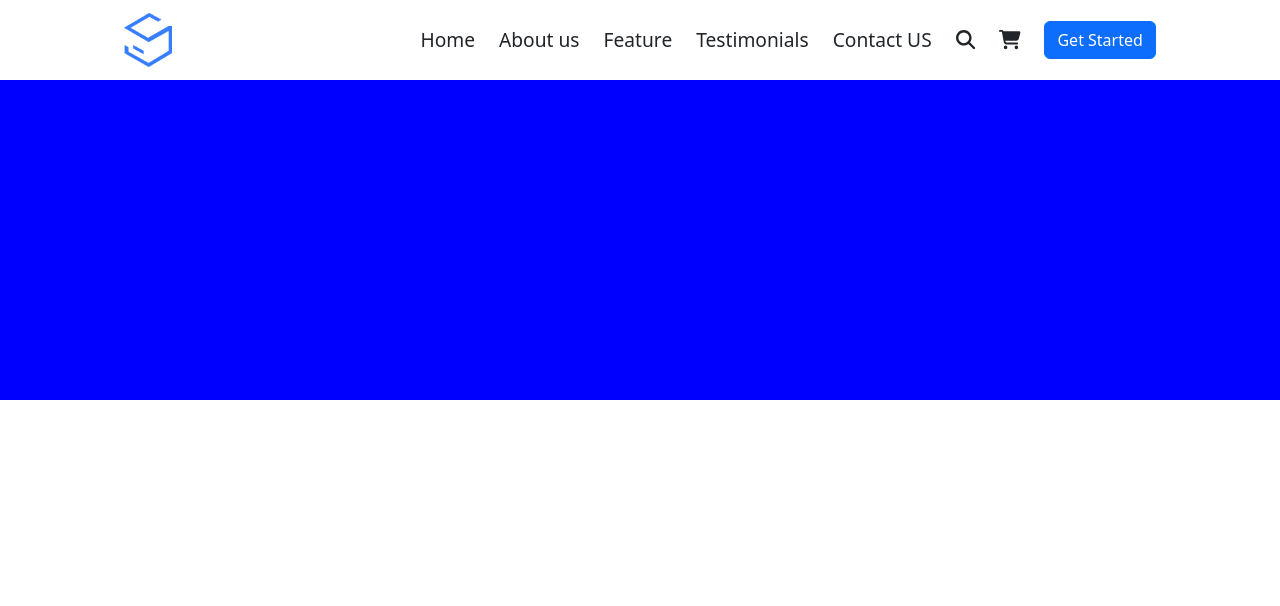
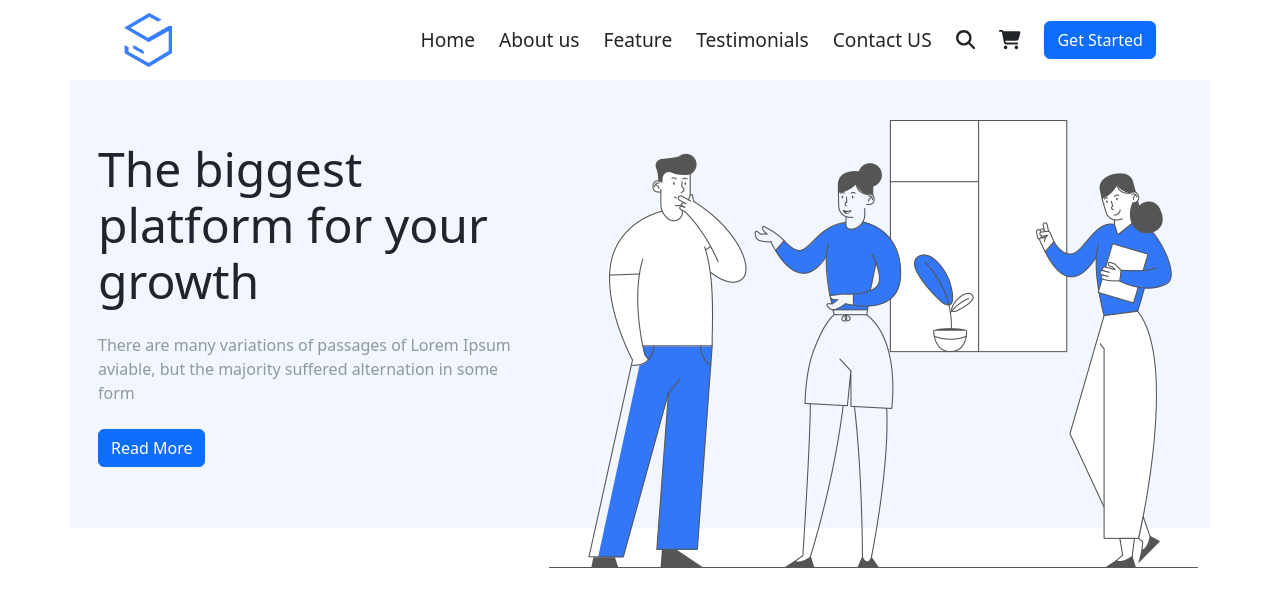
Before and after one commit to Ruma303/proj-html-vuejs, a Vue app: page / in a window 1280 px wide. Shown: the top 606 px of the page. Built offline with nearby package versions, Linux system fonts and the light colour scheme.

Commit message:
header ok

```diff
--- a/src/components/HeaderPage.vue
+++ b/src/components/HeaderPage.vue
@@ -19,7 +19,20 @@
     </nav>
     <div class="header-bottom container-fluid d-flex
     justify-content-center align-items-center mx-auto p-0">
-
+    <div class="header-jumbo container d-flex
+    justify-content-around align-items-center">
+      <div class="jumbo-left d-flex flex-column
+        justify-content-between align-items-start m-auto my-0 px-3 gap-4">
+        <h1>The biggest platform for your growth</h1>
+        <p>There are many variations of passages of Lorem Ipsum
+          aviable, but the majority suffered alternation in some
+          form</p>
+        <button class="btn btn-primary">Read More</button>
+      </div>
+      <div class="jumbo-right">
+        <img src="../img/27-1.png" alt="" id="jumbo-img">
+      </div>
+    </div>
     </div>
   </div>
 </template>
@@ -39,6 +52,9 @@ export default {
 .header-top {
   background-color: white;
   height: 5rem;
+  #header-logo {
+    width: 3rem;
+  }
   & li:hover,
   .header-ico svg:hover {
     color: blue;
@@ -48,11 +64,24 @@ export default {
     font-size: 1.2rem;
   }
 }
-#header-logo {
-  width: 3rem;
-}
 .header-bottom {
-  background-color: blue;
-  height: 20rem;
+  // height: 20rem;
+  .header-jumbo{
+    background-color:rgb(241, 246, 255);
+    @include full-size;
+  }
+  #jumbo-img{
+    position: relative;
+    top: 2.5rem;
+  }
+  h1 {
+    line-height: 3.5rem;
+    font-weight: 400;
+    font-size: 3rem;
+  }
+  p {
+    color: rgb(143, 153, 160);
+    font-size: 1rem;
+  }
 }
 </style>
```
